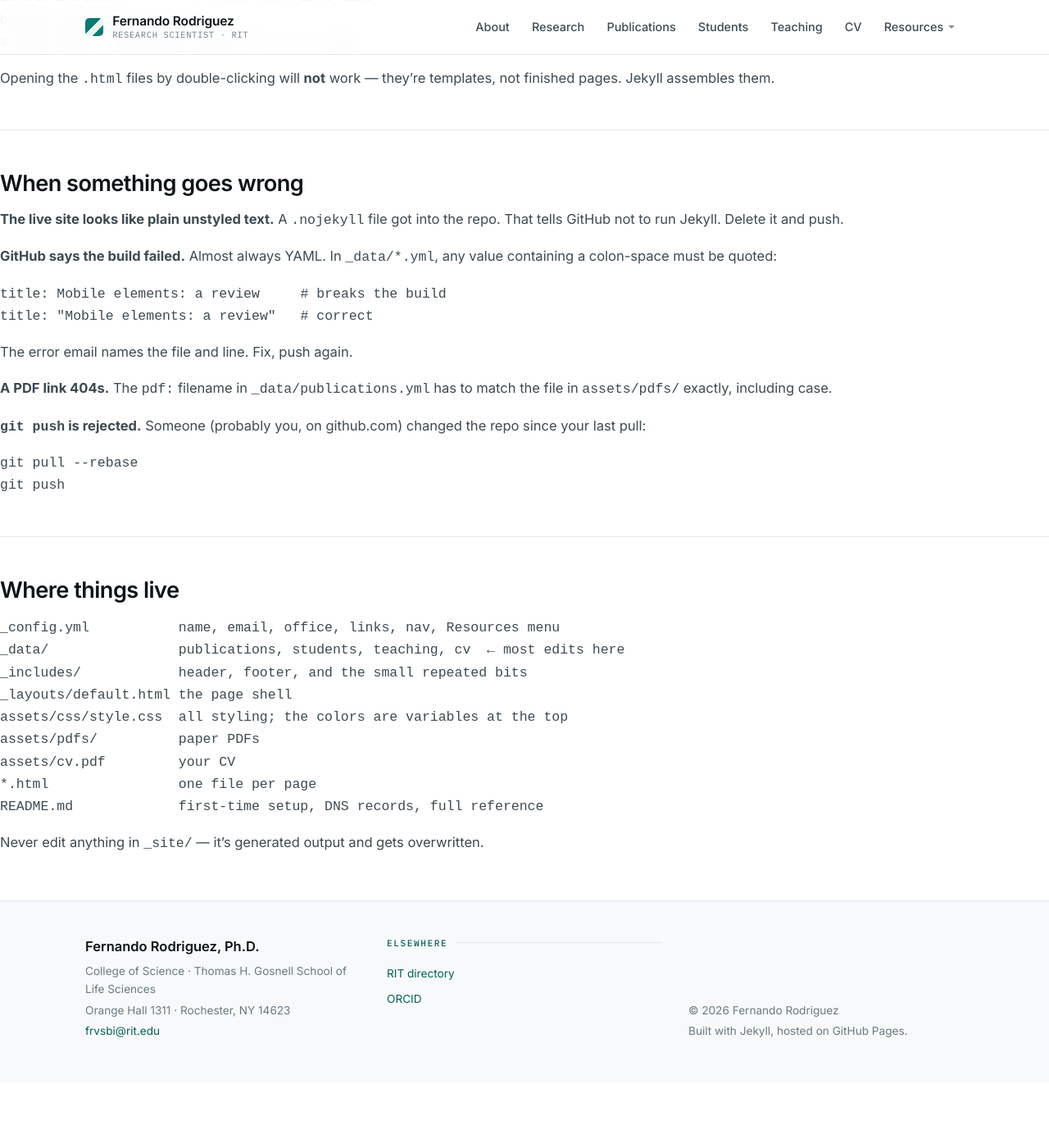
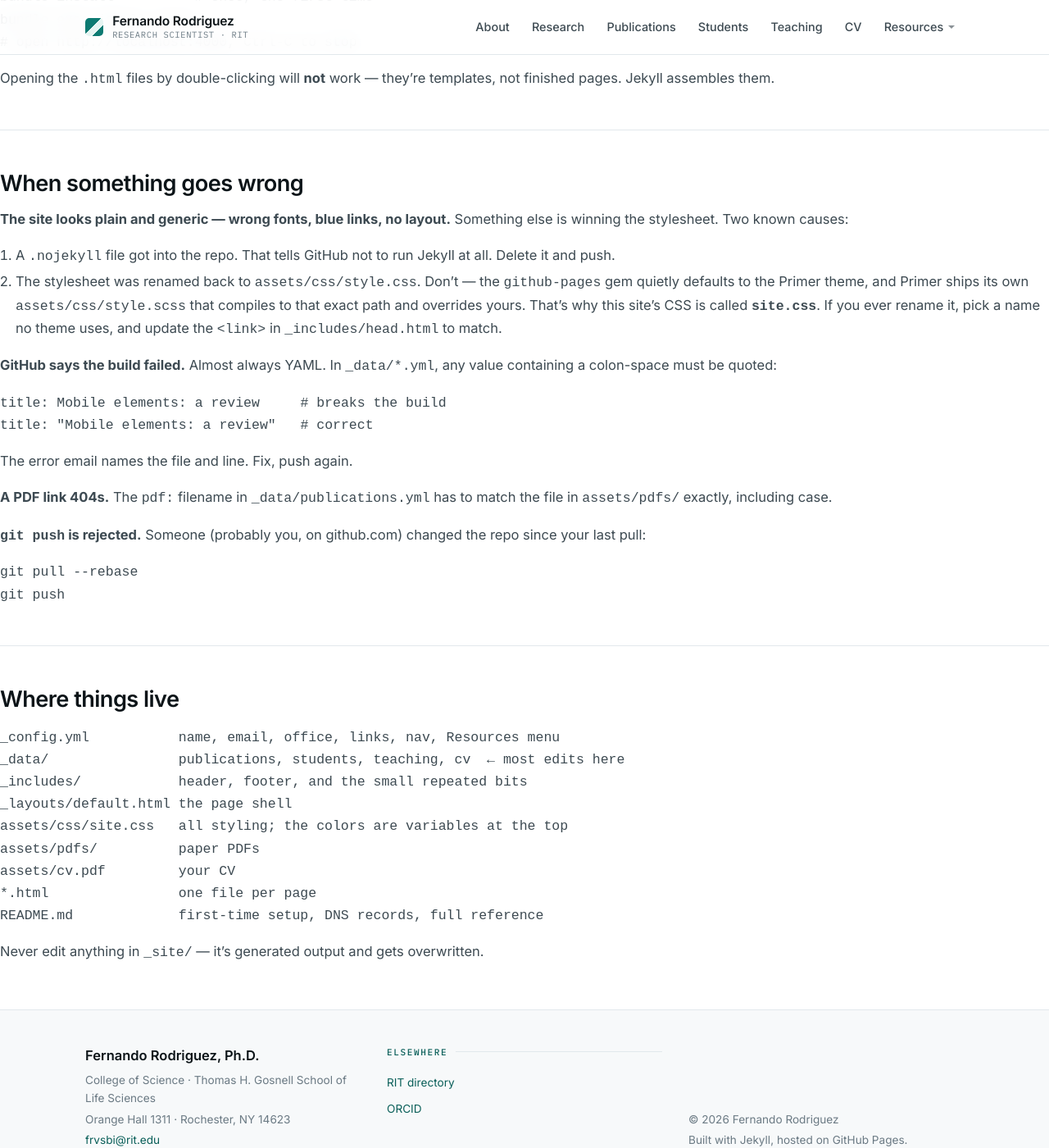
Before and after one commit to cascoamarillo/cascoamarillo.github.io, a Jekyll site: the page built from UPDATING.md, in a window 1280 px wide and 1400 px high, scrolled down 1953 px. Shown: the whole window at 82% size. Built offline with Jekyll 4.4.1, drawn with Linux system fonts in a browser that asks for light colours; our own code applies the rules of GitHub Pages for plain Markdown files; before the commit the page ends 3273 px from its top, so only the background shows below that.

Commit message:
Rename stylesheet to site.css to avoid Primer theme collision

```diff
--- a/UPDATING.md
+++ b/UPDATING.md
@@ -103,9 +103,17 @@
 
 ## When something goes wrong
 
-**The live site looks like plain unstyled text.**
-A `.nojekyll` file got into the repo. That tells GitHub not to run Jekyll.
-Delete it and push.
+**The site looks plain and generic — wrong fonts, blue links, no layout.**
+Something else is winning the stylesheet. Two known causes:
+
+1. A `.nojekyll` file got into the repo. That tells GitHub not to run Jekyll
+   at all. Delete it and push.
+2. The stylesheet was renamed back to `assets/css/style.css`. Don't — the
+   `github-pages` gem quietly defaults to the Primer theme, and Primer ships
+   its own `assets/css/style.scss` that compiles to that exact path and
+   overrides yours. That's why this site's CSS is called **`site.css`**. If
+   you ever rename it, pick a name no theme uses, and update the `<link>` in
+   `_includes/head.html` to match.
 
 **GitHub says the build failed.**
 Almost always YAML. In `_data/*.yml`, any value containing a colon-space must
@@ -139,7 +147,7 @@
 _data/                publications, students, teaching, cv  ← most edits here
 _includes/            header, footer, and the small repeated bits
 _layouts/default.html the page shell
-assets/css/style.css  all styling; the colors are variables at the top
+assets/css/site.css   all styling; the colors are variables at the top
 assets/pdfs/          paper PDFs
 assets/cv.pdf         your CV
 *.html                one file per page
--- a/_includes/head.html
+++ b/_includes/head.html
@@ -11,7 +11,7 @@
   <link rel="preconnect" href="https://fonts.gstatic.com" crossorigin>
   <link href="https://fonts.googleapis.com/css2?family=Inter:wght@400;500;600;700&family=IBM+Plex+Mono:wght@400;500&display=swap" rel="stylesheet">
 
-  <link rel="stylesheet" href="{{ '/assets/css/style.css' | relative_url }}">
+  <link rel="stylesheet" href="{{ '/assets/css/site.css' | relative_url }}">
   <link rel="icon" href="{{ '/assets/img/favicon.svg' | relative_url }}" type="image/svg+xml">
 
   {% seo title=false %}
```
Also changed, not shown: README.md, assets/css/site.css (renamed from assets/css/style.css), 1 other file.
